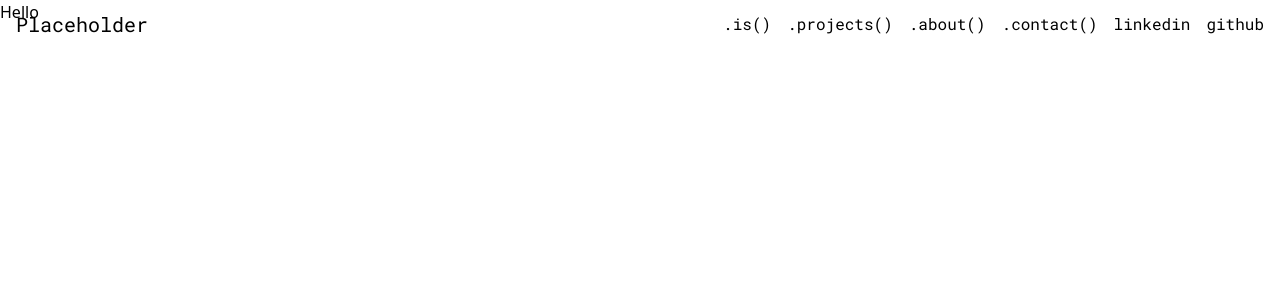
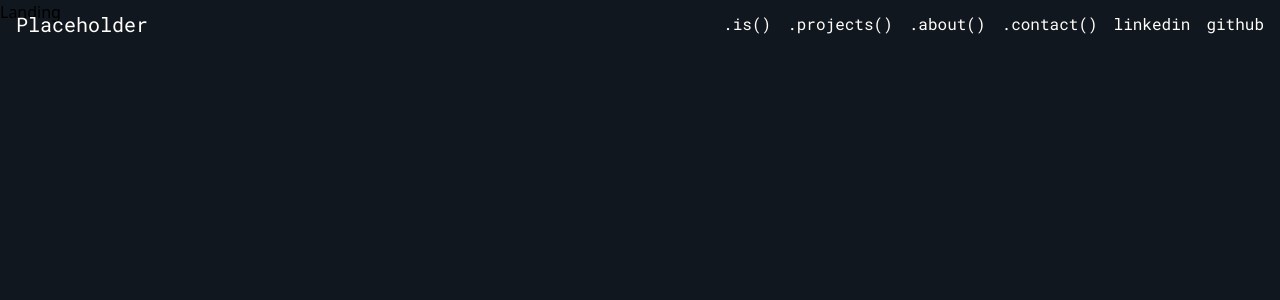
Before and after one commit to airdgo/portfolio, a Next.js app: page / in a window 1280 px wide. Shown: the top 300 px of the page. Built offline with nearby package versions, Linux system fonts and the light colour scheme.

Commit message:
restructuring folders and files

```diff
--- /dev/null
+++ b/components/Footer.js
@@ -0,0 +1,3 @@
+export default function Footer() {
+	return <div>Footer</div>;
+}
--- a/components/Header.js
+++ b/components/Header.js
@@ -2,7 +2,7 @@ import Link from "next/link";
 
 export default function Header() {
 	return (
-		<header className="fixed top-0 left-0 w-full px-4 font-nav">
+		<header className="fixed top-0 left-0 w-full px-4 font-nav text-whiteish">
 			<div className="mx-auto my-0 flex h-12 max-w-7xl items-center justify-between">
 				<div className=" text-xl">Placeholder</div>
 				<nav className="flex items-center">
@@ -31,12 +31,17 @@ export default function Header() {
 							<Link
 								href="https://www.linkedin.com/in/vlad-dragoi/"
 								title="My LinkedIn Profile"
+								target="_blank"
 							>
 								linkedin
 							</Link>
 						</li>
 						<li>
-							<Link href="https://github.com/airdgo" title="My GitHub Page">
+							<Link
+								href="https://github.com/airdgo"
+								title="My GitHub Page"
+								target="_blank"
+							>
 								github
 							</Link>
 						</li>
--- /dev/null
+++ b/components/Landing.js
@@ -0,0 +1,3 @@
+export default function Landing() {
+	return <section className=" h-screen w-full bg-primary">Landing</section>;
+}
--- /dev/null
+++ b/layout/Layout.js
@@ -0,0 +1,12 @@
+import Header from "../components/Header";
+import Footer from "../components/Footer";
+
+export default function Layout({ children }) {
+	return (
+		<>
+			<Header />
+			<main>{children}</main>
+			{/* <Footer /> */}
+		</>
+	);
+}
--- a/pages/_app.js
+++ b/pages/_app.js
@@ -1,10 +1,15 @@
 import "../styles/globals.css";
-import Header from "../components/Header";
+import Head from "next/head";
 
 function MyApp({ Component, pageProps }) {
 	return (
 		<>
-			<Header />
+			<Head>
+				<title>Portofolio</title>
+				<meta name="personal website" content="Generated by create next app" />
+				<link rel="icon" href="/favicon.ico" />
+			</Head>
+
 			<Component {...pageProps} />
 		</>
 	);
--- a/pages/index.js
+++ b/pages/index.js
@@ -1,14 +1,10 @@
-import Head from "next/head";
+import Layout from "../layout/Layout";
+import Landing from "../components/Landing";
 
 export default function Home() {
 	return (
-		<div>
-			<Head>
-				<title>Portofolio</title>
-				<meta name="personal website" content="Generated by create next app" />
-				<link rel="icon" href="/favicon.ico" />
-			</Head>
-			<h2>Hello</h2>
-		</div>
+		<Layout>
+			<Landing />
+		</Layout>
 	);
 }
--- a/tailwind.config.js
+++ b/tailwind.config.js
@@ -8,6 +8,10 @@ module.exports = {
 			fontFamily: {
 				nav: ["Roboto Mono", "monospace"],
 			},
+			colors: {
+				primary: "#11171e",
+				whiteish: "#fffefa",
+			},
 		},
 	},
 	plugins: [],
```
